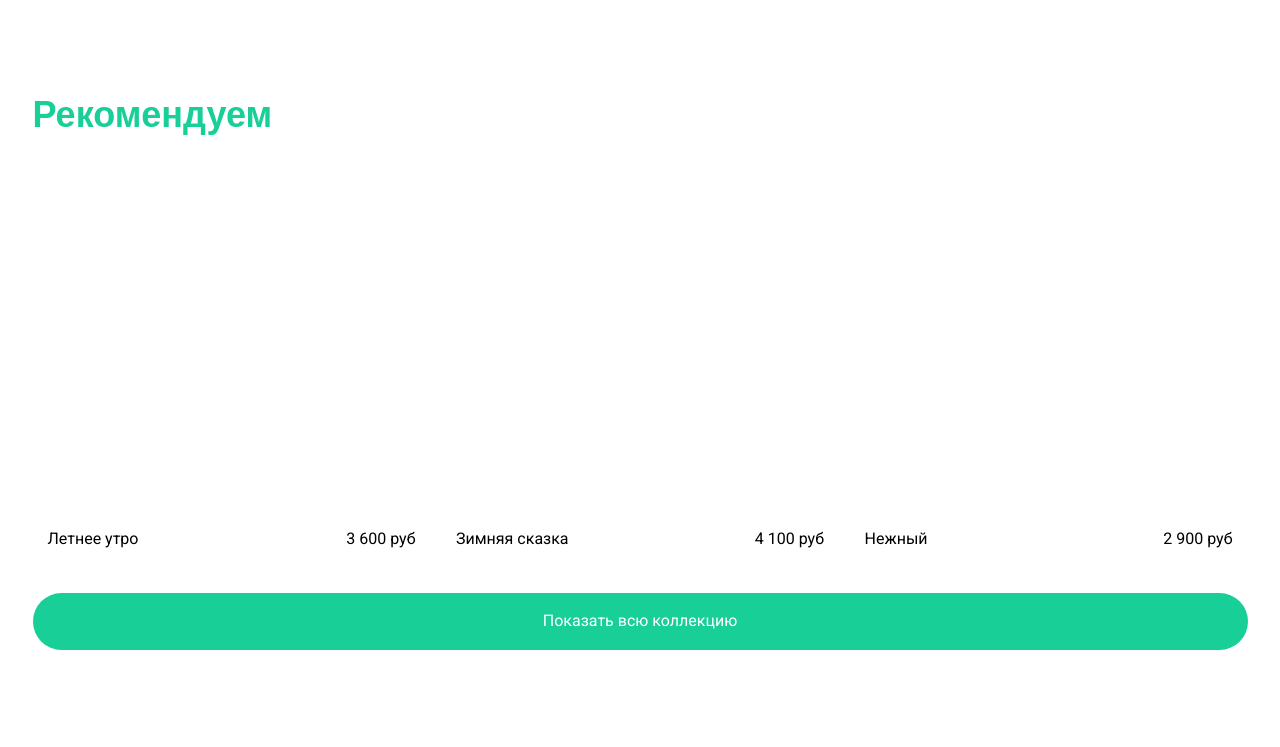
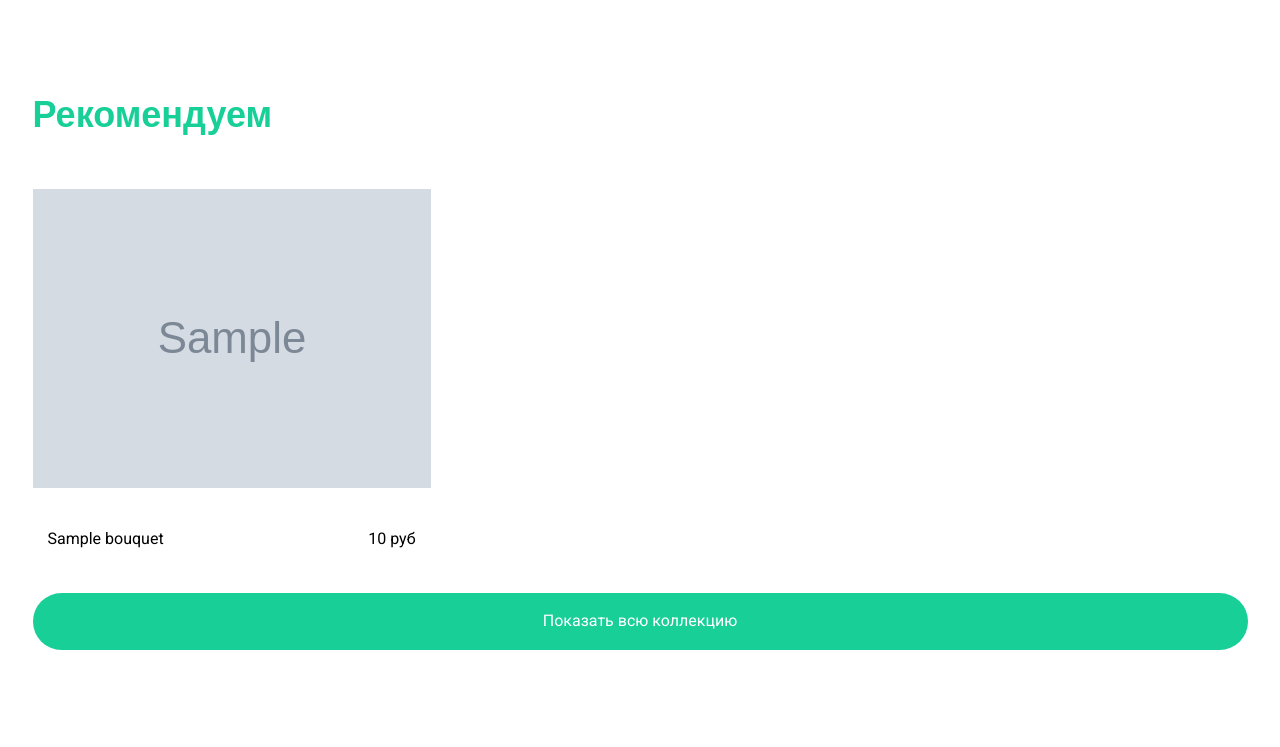
Before and after one commit to Maxim-Pekov/dvmn-flower-shop, a Django app: page / in a window 1280 px wide. Shown: the part 697-1444 px from the top of the page. Run offline with Django 3.2, Linux system fonts and the light colour scheme; tables that the repository leaves empty hold one stand-in row (values such as "Sample post"); grey boxes marked "Sample" are stand-in pictures; parts of the project's set-up code (start-up, migrations or seed data) failed here and were passed over; some web fonts are replaced.

Commit message:
Add relation  with bouquets in index.html to card.html

```diff
--- a/assets/css/main.css
+++ b/assets/css/main.css
@@ -183,7 +183,8 @@ bottom: 0;
      text-align: center; /* Выравнивание по центру */
      height: 100%; /* Высота на весь слой */
      color: #666; /* Цвет ссылки */
-    }
+}
+
 /*.recommended__block_first {
 	background: url('../images/recommendedBg1.jpg') no-repeat center bottom / cover;
 }
--- a/bucketorderapp/views.py
+++ b/bucketorderapp/views.py
@@ -5,14 +5,19 @@ from .forms import UserForm, ConsultationForm
 
 
 def index(request):
+    bouquets = Bouquet.objects.all()
+
     if request.method == "POST":
         form = UserForm(request.POST)
         if form.is_valid():
             form.save()
             return redirect(reverse('index'))
-        context = {'form': form}
+        context = {'form': form, 'bouquets': bouquets}
         return render(request, 'index.html', context)
-    context = {'form': UserForm()}
+    context = {
+        'form': UserForm(),
+        'bouquets': bouquets
+    }
     return render(request, 'index.html', context)
 
 
--- a/templates/index.html
+++ b/templates/index.html
@@ -42,24 +42,40 @@
 			<div class="recommended p100">
 				<div class="title">Рекомендуем</div>
 				<div class="recommended__elems ficb">
+					{% for bouquet in bouquets|slice:"0:3" %}
 					<div class="recommended__block recommended__block_first">
 						<div class="recommended__block_elems ficb">
-							<span class="recommended__block_intro">Летнее утро</span>
-							<span class="recommended__block_price">3 600 руб</span>
+							<span class="recommended__block_intro">
+								{{bouquet.title}}
+							</span>
+							<span class="recommended__block_price">
+								{{bouquet.price|floatformat}} руб
+							</span>
+						</div>
+						<div class="catalog__image"
+								 style="background-image: url({{ bouquet.image.url }})" >
+								<a href="{% url 'card_view' bouquet.pk %}"></a>
 						</div>
 					</div>
-					<div class="recommended__block recommended__block_sec">
-						<div class="recommended__block_elems ficb">
-							<span class="recommended__block_intro">Зимняя сказка</span>
-							<span class="recommended__block_price">4 100 руб</span>
-						</div>
-					</div>
-					<div class="recommended__block recommended__block_thr">
-						<div class="recommended__block_elems ficb">
-							<span class="recommended__block_intro">Нежный</span>
-							<span class="recommended__block_price">2 900 руб</span>
-						</div>
-					</div>
+					{% endfor %}
+<!--					<div class="recommended__block recommended__block_first">-->
+<!--						<div class="recommended__block_elems ficb">-->
+<!--							<span class="recommended__block_intro">Летнее утро</span>-->
+<!--							<span class="recommended__block_price">3 600 руб</span>-->
+<!--						</div>-->
+<!--					</div>-->
+<!--					<div class="recommended__block recommended__block_sec">-->
+<!--						<div class="recommended__block_elems ficb">-->
+<!--							<span class="recommended__block_intro">Зимняя сказка</span>-->
+<!--							<span class="recommended__block_price">4 100 руб</span>-->
+<!--						</div>-->
+<!--					</div>-->
+<!--					<div class="recommended__block recommended__block_thr">-->
+<!--						<div class="recommended__block_elems ficb">-->
+<!--							<span class="recommended__block_intro">Нежный</span>-->
+<!--							<span class="recommended__block_price">2 900 руб</span>-->
+<!--						</div>-->
+<!--					</div>-->
 				</div>
 				<a href="{% url 'catalog' %}"><button class="btn recommended__btn">Показать всю коллекцию</button></a>
 			</div>
```
